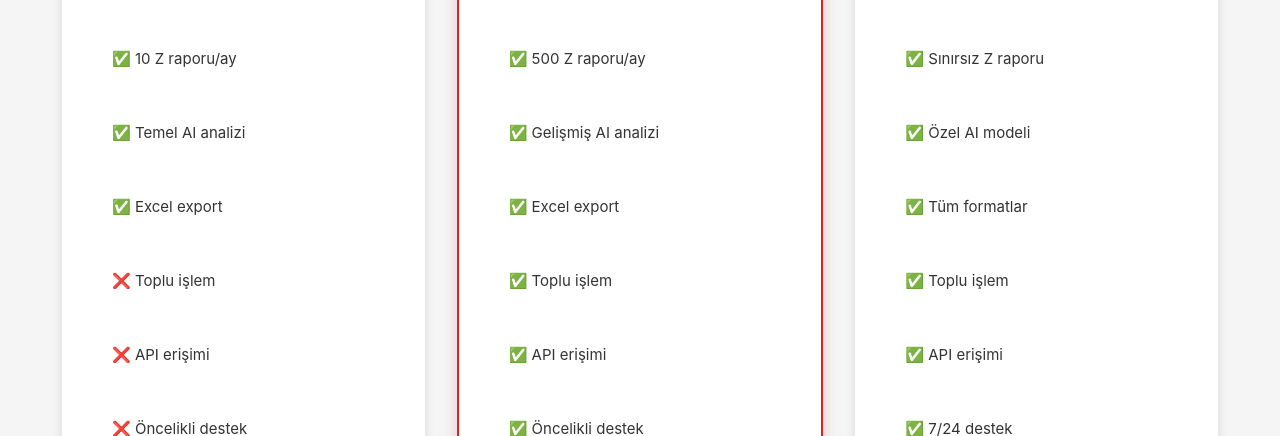
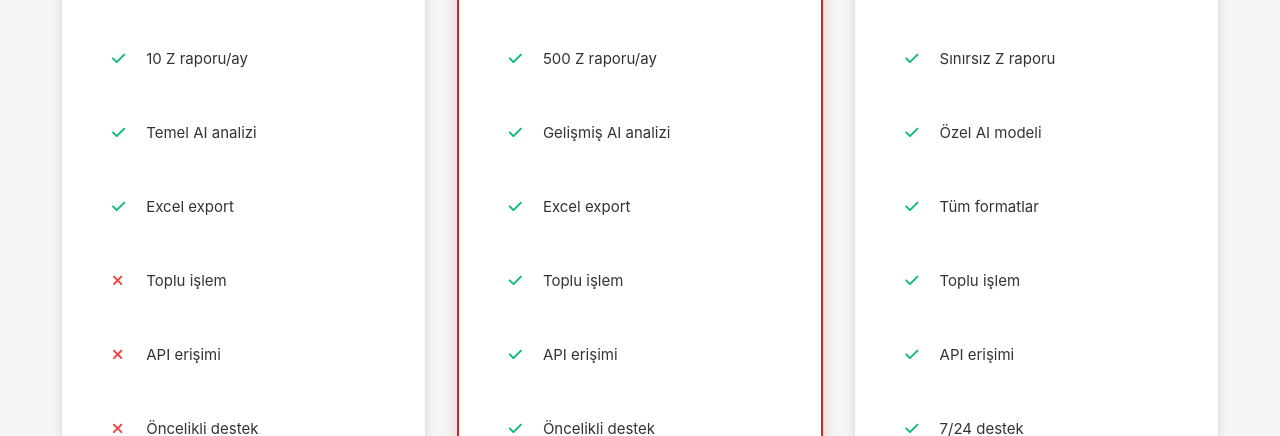
Before and after one commit to goktugyigit/kolaytara, a website: page public/fiyatlandirma.html in a window 1280 px wide. Shown: the part 516-952 px from the top of the page. Drawn offline with Linux system fonts and the light colour scheme.

Commit message:
28.10.2025 23:25

```diff
--- a/public/assets/styles.css
+++ b/public/assets/styles.css
@@ -968,3 +968,38 @@ input[type=text]:focus {
     gap: 30px;
   }
 }
+
+/*
+Font Awesome Icon Styles */
+.feature-card h3 i,
+.contact-info-card h3 i {
+  margin-right: 10px;
+  color: #d2242a;
+}
+
+.feature-list li i,
+.pricing-card .features li i {
+  margin-right: 10px;
+  width: 20px;
+  display: inline-block;
+}
+
+.pricing-card .features li i.fa-check {
+  color: #10b981;
+}
+
+.pricing-card .features li i.fa-times {
+  color: #ef4444;
+}
+
+.feature-list li i.fa-check-circle {
+  color: #10b981;
+}
+
+.social-link i {
+  margin-right: 5px;
+}
+
+html {
+  overflow-y: scroll;
+}
--- a/public/fiyatlandirma.html
+++ b/public/fiyatlandirma.html
@@ -5,6 +5,7 @@
     <meta charset="UTF-8">
     <meta name="viewport" content="width=device-width, initial-scale=1.0">
     <title>Fiyatlandırma - KolayTara</title>
+    <link rel="stylesheet" href="https://cdnjs.cloudflare.com/ajax/libs/font-awesome/6.5.1/css/all.min.css">
     <link rel="stylesheet" href="assets/styles.css">
 </head>
 
@@ -38,12 +39,12 @@
                         <span class="period">/ay</span>
                     </div>
                     <ul class="features">
-                        <li>✅ 10 Z raporu/ay</li>
-                        <li>✅ Temel AI analizi</li>
-                        <li>✅ Excel export</li>
-                        <li>❌ Toplu işlem</li>
-                        <li>❌ API erişimi</li>
-                        <li>❌ Öncelikli destek</li>
+                        <li><i class="fas fa-check"></i> 10 Z raporu/ay</li>
+                        <li><i class="fas fa-check"></i> Temel AI analizi</li>
+                        <li><i class="fas fa-check"></i> Excel export</li>
+                        <li><i class="fas fa-times"></i> Toplu işlem</li>
+                        <li><i class="fas fa-times"></i> API erişimi</li>
+                        <li><i class="fas fa-times"></i> Öncelikli destek</li>
                     </ul>
                     <a href="register.html" class="btn btn-outline">Başla</a>
                 </div>
@@ -56,12 +57,12 @@
                         <span class="period">/ay</span>
                     </div>
                     <ul class="features">
-                        <li>✅ 500 Z raporu/ay</li>
-                        <li>✅ Gelişmiş AI analizi</li>
-                        <li>✅ Excel export</li>
-                        <li>✅ Toplu işlem</li>
-                        <li>✅ API erişimi</li>
-                        <li>✅ Öncelikli destek</li>
+                        <li><i class="fas fa-check"></i> 500 Z raporu/ay</li>
+                        <li><i class="fas fa-check"></i> Gelişmiş AI analizi</li>
+                        <li><i class="fas fa-check"></i> Excel export</li>
+                        <li><i class="fas fa-check"></i> Toplu işlem</li>
+                        <li><i class="fas fa-check"></i> API erişimi</li>
+                        <li><i class="fas fa-check"></i> Öncelikli destek</li>
                     </ul>
                     <a href="register.html" class="btn primary">Başla</a>
                 </div>
@@ -72,12 +73,12 @@
                         <span class="amount">Özel</span>
                     </div>
                     <ul class="features">
-                        <li>✅ Sınırsız Z raporu</li>
-                        <li>✅ Özel AI modeli</li>
-                        <li>✅ Tüm formatlar</li>
-                        <li>✅ Toplu işlem</li>
-                        <li>✅ API erişimi</li>
-                        <li>✅ 7/24 destek</li>
+                        <li><i class="fas fa-check"></i> Sınırsız Z raporu</li>
+                        <li><i class="fas fa-check"></i> Özel AI modeli</li>
+                        <li><i class="fas fa-check"></i> Tüm formatlar</li>
+                        <li><i class="fas fa-check"></i> Toplu işlem</li>
+                        <li><i class="fas fa-check"></i> API erişimi</li>
+                        <li><i class="fas fa-check"></i> 7/24 destek</li>
                     </ul>
                     <a href="iletisim.html" class="btn btn-outline">İletişime Geç</a>
                 </div>
```
Also changed, not shown: public/hakkimizda.html (+7 -6 lines), public/iletisim.html (+8 -7 lines), public/index.html (+4 -3 lines).
